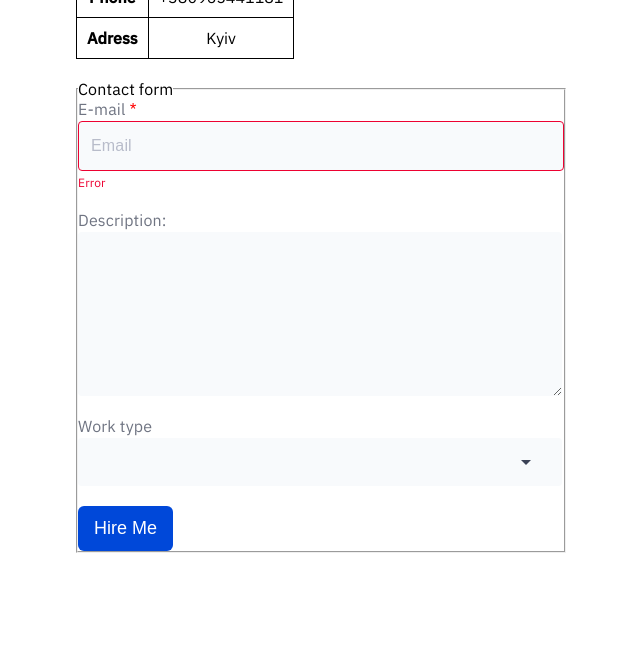
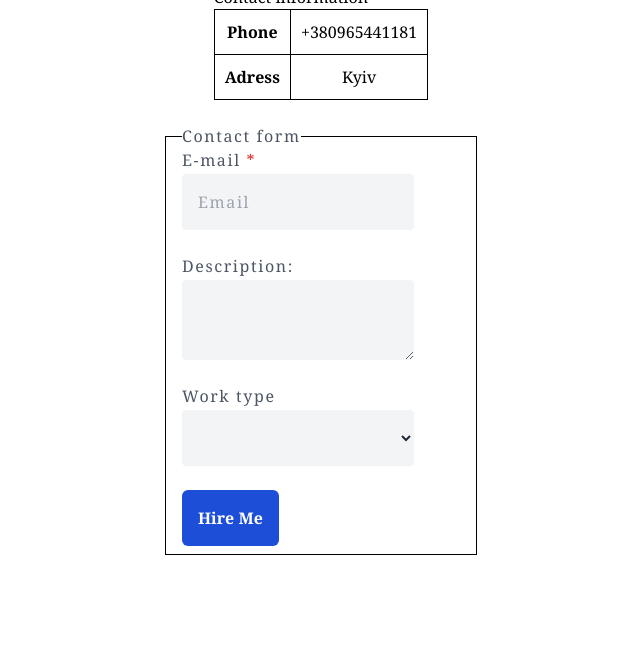
Before and after one commit to Va111y/_CV, a plain HTML site: page CSS_Grid/hire-me.html in a window 1280 px wide. Shown: the part 144-800 px from the top of the page, without its empty margins (319-959 px from the left). Drawn offline with nearby package versions, Linux system fonts and the light colour scheme.

Commit message:
Framework has added

```diff
--- a/CSS_Grid/hire-me.html
+++ b/CSS_Grid/hire-me.html
@@ -1,65 +1,64 @@
 <!DOCTYPE html>
 <html lang="en">
+
 <head>
     <meta charset="UTF-8">
     <meta http-equiv="X-UA-Compatible" content="IE=edge">
     <meta name="viewport" content="width=device-width, initial-scale=1.0">
     <title>Hire me</title>
-    <link rel="stylesheet" href="./styles.css">
-    <link rel="preconnect" href="https://fonts.googleapis.com">
-    <link rel="preconnect" href="https://fonts.gstatic.com" crossorigin>
-    <link href="https://fonts.googleapis.com/css2?family=IBM+Plex+Sans:wght@400;500&display=swap" rel="stylesheet">
+    <link href="https://cdn.jsdelivr.net/npm/tailwindcss@2.2.4/dist/tailwind.min.css" rel="stylesheet">
 </head>
+
 <body>
-<main class="HireMe-main">
-        <h1>Hire me</h1>
+    <main class="flex flex-col min-h-screen justify-center items-center w-5xl font-serif">
+        <h1 class="text-xl font-semibold">Hire me</h1>
         <section> <!--Contact Information-->
             <h2>Contact information</h2>
-
-        <table class="table-HireMe">
+            <table>
                 <tr>
-                <th>Phone</th>
-                <td>+380965441181</td>
+                    <th class="font-semibold border border-black border-solid p-2.5 text-center">Phone</th>
+                    <td class="border border-black border-solid p-2.5 text-center">+380965441181</td>
                 </tr>
                 <tr>
-                <th>Adress</th>
-                <td>Kyiv</td>
+                    <th class="font-semibold border border-black border-solid p-2.5 text-center">Adress</th>
+                    <td class="border border-black border-solid p-2.5 text-center">Kyiv</td>
                 </tr>
             </table>
             </br>
         </section>
         <section> <!--Contact form-->
-        <form action="./hire-me.html" method="get">
-            <fieldset class="fieldset-HireMeInfo">
+            <form action="./HireMe.html" method="get">
+                <fieldset
+                    class="border border-black border-solid flex flex-col gap-6 px-4 font-normal text-gray-600 tracking-widest">
                     <legend>Contact form</legend>
-                    <div class="email-form">
-                        <label for="email">E-mail <span class="red-symbol">*</span></label>
-                        <input
-                            type="email"
-                            name="e-mail"
-                            required
-                            class="form-field email-input"
-                            placeholder="Email"
-                            id="email">
-                        <p class="error">Error</p>
+                    <div class="flex flex-col gap-0.5 email-form">
+                        <label for="email">E-mail <span class="text-red-600">*</span></label>
+                        <input type="email" name="e-mail" required class="bg-gray-100 placeholder-gray-400 rounded w-10/12 p-4 text-gray-800 font-normal font-xl leading-normal focus:outline-none focus:border-sky-500 focus:ring-1 focus:ring-sky-500 invalid:border-red-500 invalid:text-red-600
+                            focus:invalid:border-red-500 focus:invalid:ring-red-500 tracking-widest"
+                            placeholder="Email" id="email">
                     </div>
-                    <div class="description-form">
+                    <div class="flex flex-col gap-0.5 description-form">
                         <label for="descriptionText">Description:</label>
-                        <textarea name="description" id="descriptionText" class="form-field description-textarea">
+                        <textarea name="description" id="descriptionText"
+                            class="bg-gray-100 placeholder-gray-400 rounded w-10/12 p-4 text-gray-800 font-normal font-xl leading-normal focus:outline-none focus:border-sky-500 focus:ring-1 focus:ring-sky-500">
                         </textarea>
                     </div>
-                    <div class="workType-form">
+                    <div class="flex flex-col gap-0.5 workType-form">
                         <label for="WorkType">Work type</label>
-                        <select name="WorkType" class="form-field WorkType" id="WorkType">
+                        <select name="WorkType"
+                            class="bg-gray-100 placeholder-gray-400 rounded w-10/12 p-4 text-gray-800 font-normal font-xl leading-normal focus:outline-none focus:border-sky-500 focus:ring-1 focus:ring-sky-500 tracking-widest"
+                            id="WorkType">
                             <option value="none"></option>
                             <option value="full-time">Full-time</option>
                             <option value="remote-work">Remote work</option>
                             <option value="one-time-project">One-time project</option>
                         </select>
                     </div>
-                    <div class="button">
+                    <div class="flex flex-col gap-0.5 button pb-2">
                         <label>
-                            <input type="submit" class="HireMeButton" name="HireMe" value="Hire Me">
+                            <input type="submit"
+                                class="bg-blue-700 p-4 rounded-md text-white font-semibold font-xl cursor-pointer hover:bg-blue-900 disabled:bg-blue-300"
+                                name="HireMe" value="Hire Me">
                         </label>
                     </div>
                 </fieldset>
@@ -67,4 +66,5 @@
         </section>
     </main>
 </body>
+
 </html>
--- a/CSS_Grid/styles.scss
+++ b/CSS_Grid/styles.scss
@@ -297,7 +297,7 @@ $zero-space: 0;
     line-height: $line-h-s;
 }
 
-/*Hireme styles*/
+/*Hireme styles
 
 .HireMe-main{
     max-width: 1024px;
@@ -466,3 +466,4 @@ legend{
         background-color: #84a9f3;
     }
 }
+*/
```
Also changed, not shown: CSS_Grid/_main-theme.scss (renamed from CSS_Grid/main-theme.scss), CSS_Grid/_my-theme.scss (renamed from CSS_Grid/my-theme.scss), CSS_Grid/styles.css, 1 other file. Lines whose indentation alone changed are shown as unchanged.
